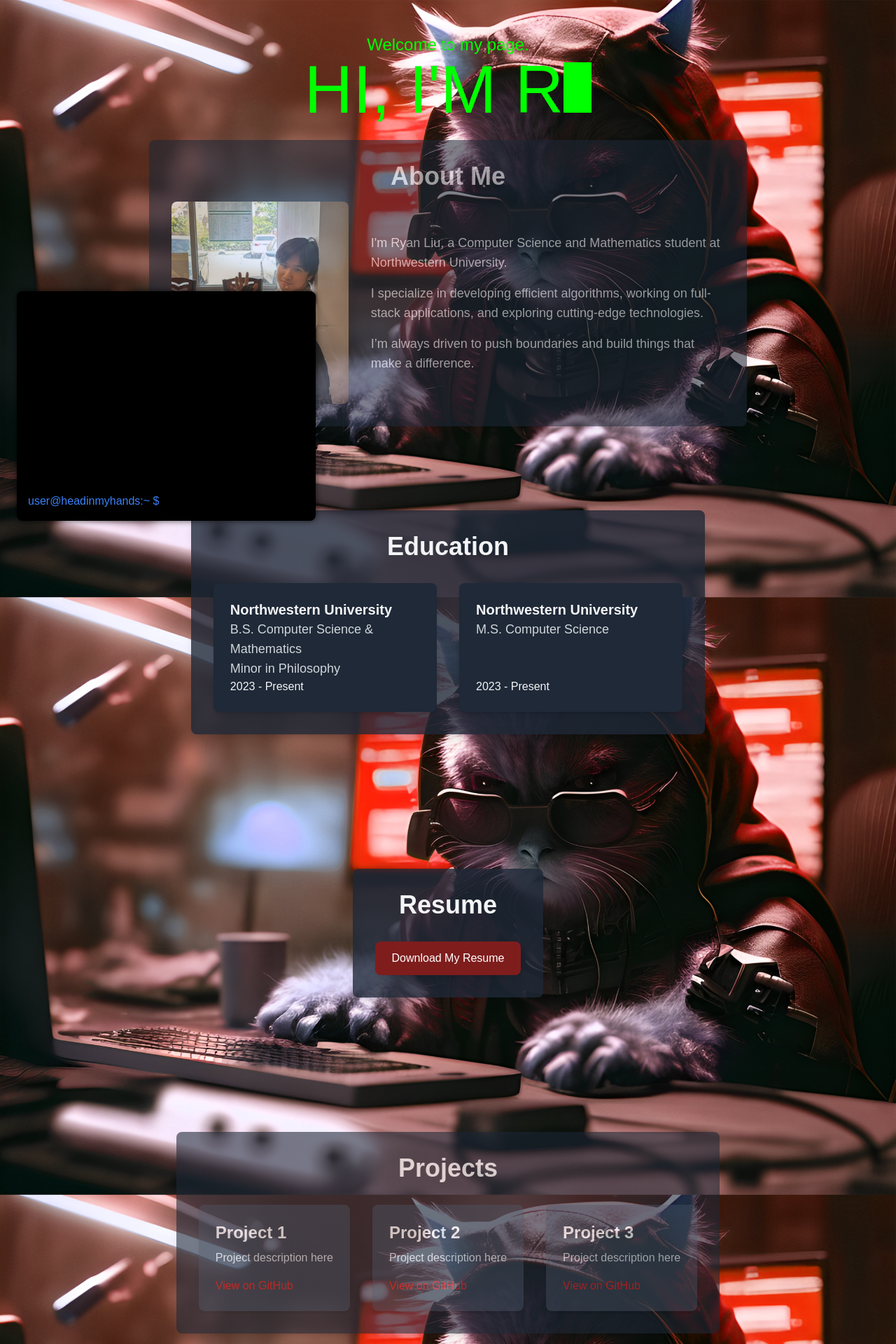
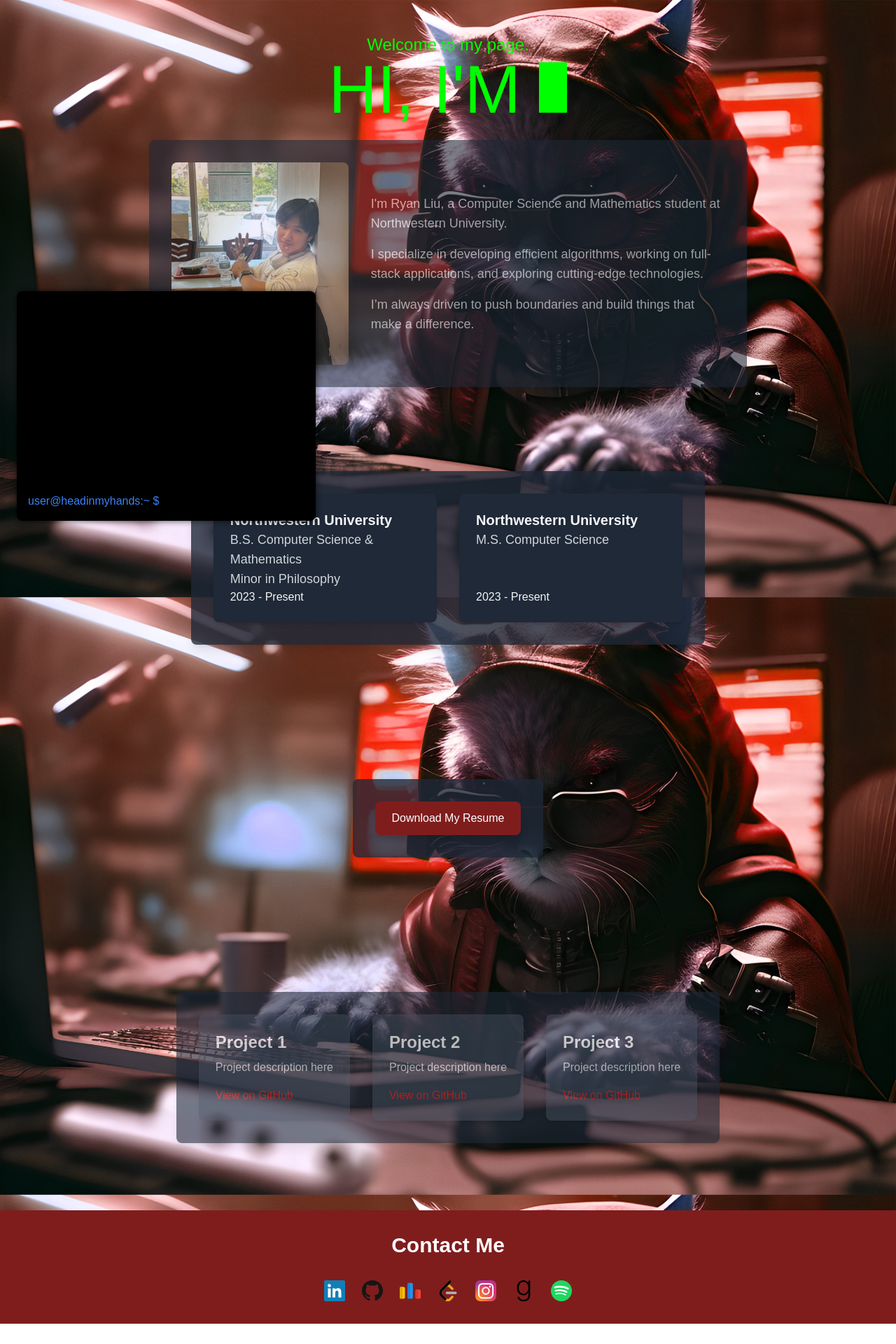
Before and after one commit to rliu2400/rliu.xyz, a Next.js app: page / in a window 1280 px wide. Shown: the top 1920 px of the page at 70% size. After the commit the page ends 1891 px from the top, so only its background shows below. Built offline with nearby package versions, Linux system fonts and the light colour scheme; a web font is replaced by a local one.

Commit message:
removed headers

```diff
--- a/src/components/About.tsx
+++ b/src/components/About.tsx
@@ -12,7 +12,7 @@ export default function About() {
                 className="w-2/3 p-8 bg-white dark:bg-gray-800 bg-opacity-80 dark:bg-opacity-80 rounded-lg shadow-lg transition-colors duration-500 ease-in-out"
                 style={{ opacity }} // Opacity applied to the inner div
             >
-                <h2 className="text-4xl font-bold text-center text-gray-900 dark:text-gray-300 mb-4">About Me</h2>
+                { /* <h2 className="text-4xl font-bold text-center text-gray-900 dark:text-gray-300 mb-4">About Me</h2> */ }
                 <div className="flex flex-col md:flex-row items-center gap-8">
                     {/* Image Section */}
                     <div className="w-full md:w-1/3">
--- a/src/components/Education.tsx
+++ b/src/components/Education.tsx
@@ -12,7 +12,7 @@ export default function Education() {
             style={{ opacity }} // Added smooth transition here
         >
             <div className="w-full h-full bg-white dark:bg-gray-800 p-8 bg-opacity-80 dark:bg-opacity-80 rounded-lg shadow-lg transition-colors duration-500 fade-in-move-up ease-in-out">
-                <h2 className="text-4xl font-semibold text-center mb-8">Education</h2>
+                { /* <h2 className="text-4xl font-semibold text-center mb-8">Education</h2> */ }
                 <div className="flex flex-col md:flex-row justify-center items-stretch gap-8 dark:text-gray-200">
                     {/* Education Card 1 */}
                     <div className="bg-gray-100 dark:bg-gray-800 p-6 rounded-lg shadow-md max-w-md flex-grow flex flex-col transition-colors duration-500 ease-in-out w-full md:w-1/3">
--- a/src/components/Projects.tsx
+++ b/src/components/Projects.tsx
@@ -13,7 +13,7 @@ export default function Projects() {
             style={{ opacity }} // Added smooth transition here
             >
             <div className="max-w-4xl bg-white dark:bg-gray-800 p-8 bg-opacity-80 dark:bg-opacity-80 rounded-lg shadow-lg transition-colors duration-500 ease-in-out fade-in-move-up">
-                <h2 className="text-4xl font-semibold text-center mb-8">Projects</h2>
+                { /* <h2 className="text-4xl font-semibold text-center mb-8">Projects</h2> */ }
                 <div className="grid grid-cols-1 md:grid-cols-2 lg:grid-cols-3 gap-8 transition-colors duration-500 ease-in-out">
                     {/* Project 1 */}
                     <div className="bg-gray-200 dark:bg-gray-700 p-6 rounded-lg shadow-md transition-colors duration-500 ease-in-out">
--- a/src/components/Resume.tsx
+++ b/src/components/Resume.tsx
@@ -13,7 +13,7 @@ export default function Resume() {
             >
             {/* Floating Div with Rounded Corners */}
             <div className="max-w-4xl bg-white dark:bg-gray-800 p-8 bg-opacity-80 dark:bg-opacity-80 rounded-lg shadow-lg transition-colors duration-500 ease-in-out fade-in-move-up">
-                <h2 className="text-4xl font-semibold text-center mb-8">Resume</h2>
+                { /* <h2 className="text-4xl font-semibold text-center mb-8">Resume</h2> */ }
                 <div className="flex flex-col items-center">
                     <a
                         href="/resume.pdf"
```
